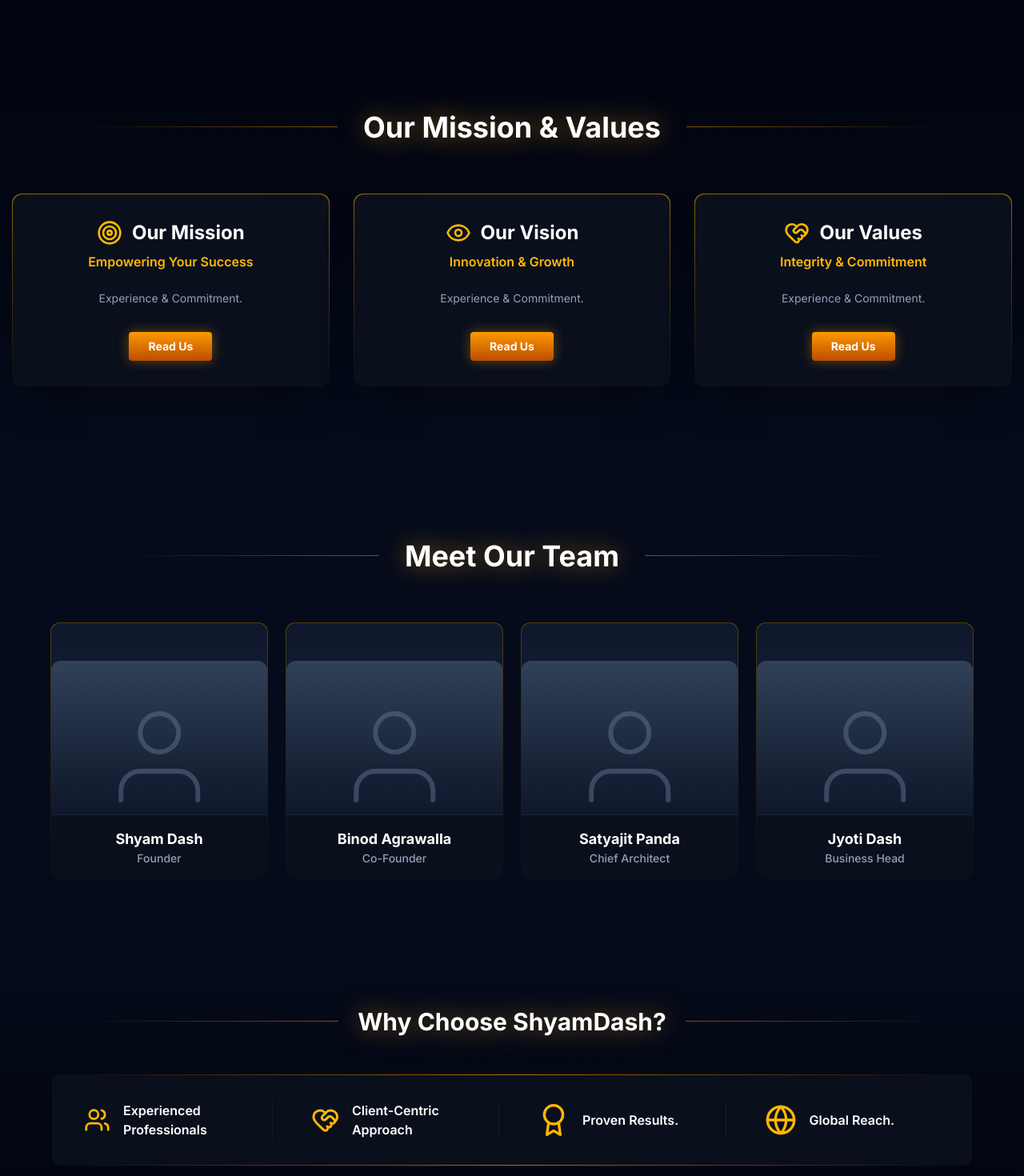
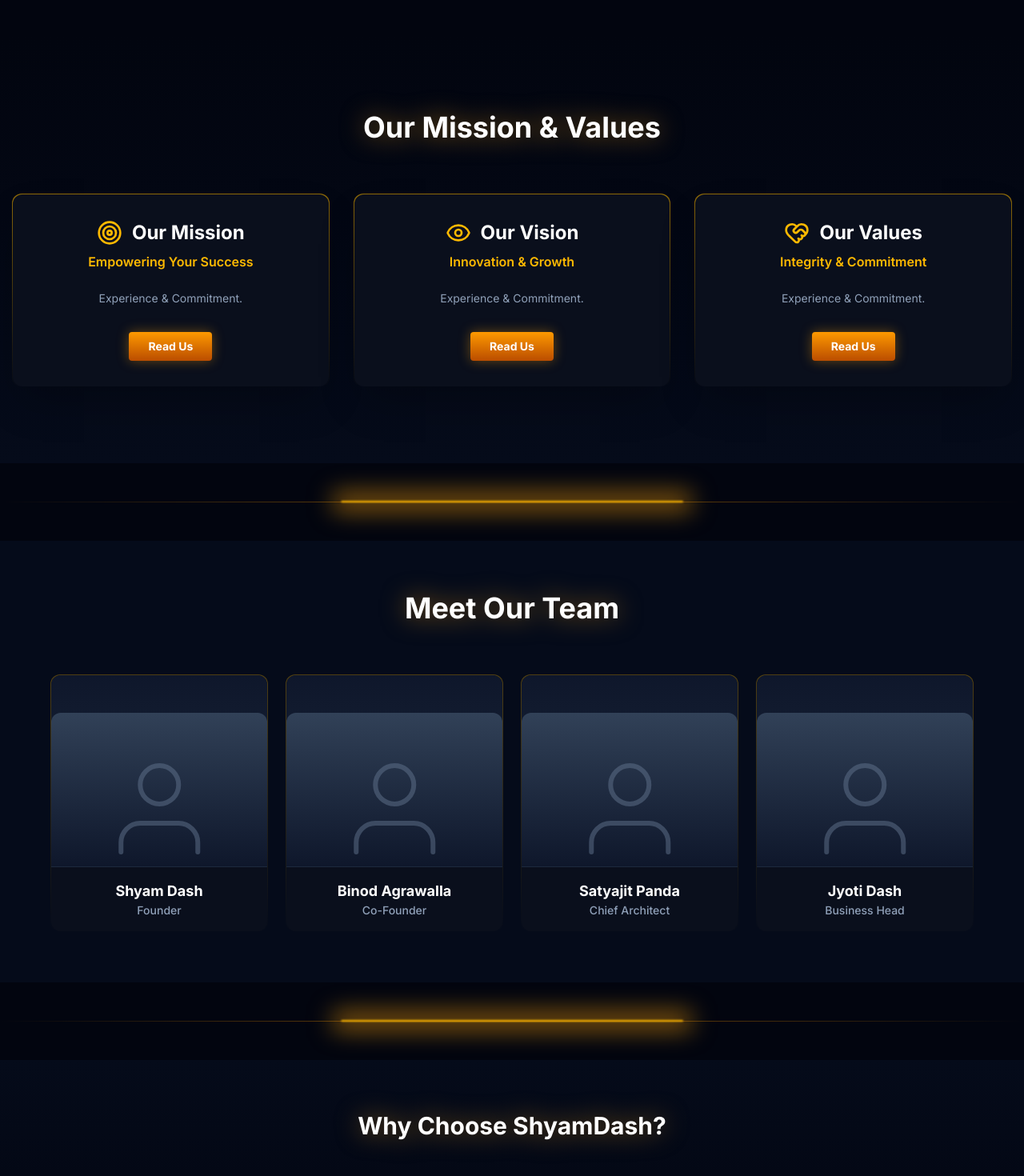
Before and after one commit to odishamedical/sd-it-hub, a Next.js app: page /about in a window 1280 px wide. Shown: the part 940-2410 px from the top of the page at 80% size. Built offline with nearby package versions, Linux system fonts and the light colour scheme; no server answers.

Commit message:
style: add horizontal glowing dividers between sections on About and Partner pages

```diff
--- a/src/app/about/page.tsx
+++ b/src/app/about/page.tsx
@@ -53,6 +53,14 @@
       </defs>
     </svg>
     <div className="absolute bottom-0 left-1/3 -translate-x-1/2 w-1/4 h-[2px] bg-amber-400 shadow-[0_0_30px_10px_rgba(245,158,11,0.6)] blur-[2px]"></div>
+  </div>
+);
+
+const HorizontalGlowingDivider = () => (
+  <div className="w-full flex items-center justify-center py-12 relative z-20">
+    <div className="w-full h-[1px] bg-gradient-to-r from-transparent via-amber-500/50 to-transparent relative">
+      <div className="absolute top-1/2 left-1/2 -translate-x-1/2 -translate-y-1/2 w-1/3 max-w-md h-[2px] bg-amber-400 shadow-[0_0_30px_10px_rgba(245,158,11,0.6)] blur-[1px]"></div>
+    </div>
   </div>
 );
 
@@ -132,10 +140,8 @@
       {/* 3. MISSION & VALUES */}
       <section className="relative py-24 px-4 bg-gradient-to-b from-[#02050f] to-[#050b1a]">
 
-        <div className="flex items-center justify-center w-full mb-16">
-          <div className="h-[1px] flex-1 bg-gradient-to-r from-transparent to-amber-500/50 max-w-xs"></div>
-          <h2 className="text-3xl md:text-4xl font-bold text-white px-8 whitespace-nowrap drop-shadow-[0_0_15px_rgba(245,158,11,0.5)]">Our Mission & Values</h2>
-          <div className="h-[1px] flex-1 bg-gradient-to-l from-transparent to-amber-500/50 max-w-xs"></div>
+        <div className="text-center w-full mb-16">
+          <h2 className="text-3xl md:text-4xl font-bold text-white drop-shadow-[0_0_15px_rgba(245,158,11,0.5)]">Our Mission & Values</h2>
         </div>
 
         <div className="max-w-7xl mx-auto grid grid-cols-1 md:grid-cols-3 gap-8">
@@ -178,13 +184,13 @@
         </div>
       </section>
 
+      <HorizontalGlowingDivider />
+
       {/* 4. MEET OUR TEAM */}
-      <section className="relative py-24 px-4 bg-[#050b1a]">
+      <section className="relative py-16 px-4 bg-[#050b1a]">
 
-        <div className="flex items-center justify-center w-full mb-16">
-          <div className="h-[1px] flex-1 bg-gradient-to-r from-transparent to-amber-500/50 max-w-xs"></div>
-          <h2 className="text-3xl md:text-4xl font-bold text-white px-8 whitespace-nowrap drop-shadow-[0_0_15px_rgba(245,158,11,0.5)]">Meet Our Team</h2>
-          <div className="h-[1px] flex-1 bg-gradient-to-l from-transparent to-amber-500/50 max-w-xs"></div>
+        <div className="text-center w-full mb-16">
+          <h2 className="text-3xl md:text-4xl font-bold text-white drop-shadow-[0_0_15px_rgba(245,158,11,0.5)]">Meet Our Team</h2>
         </div>
 
         <div className="max-w-6xl mx-auto grid grid-cols-1 sm:grid-cols-2 lg:grid-cols-4 gap-6">
@@ -214,13 +220,13 @@
         </div>
       </section>
 
+      <HorizontalGlowingDivider />
+
       {/* 5. WHY CHOOSE US */}
       <section className="relative py-16 px-4 bg-gradient-to-b from-[#050b1a] to-[#02050f]">
 
-        <div className="flex items-center justify-center w-full mb-12">
-          <div className="h-[1px] flex-1 bg-gradient-to-r from-transparent to-amber-500/50 max-w-xs"></div>
-          <h2 className="text-2xl md:text-3xl font-bold text-white px-6 whitespace-nowrap drop-shadow-[0_0_15px_rgba(245,158,11,0.5)]">Why Choose ShyamDash?</h2>
-          <div className="h-[1px] flex-1 bg-gradient-to-l from-transparent to-amber-500/50 max-w-xs"></div>
+        <div className="text-center w-full mb-12">
+          <h2 className="text-2xl md:text-3xl font-bold text-white drop-shadow-[0_0_15px_rgba(245,158,11,0.5)]">Why Choose ShyamDash?</h2>
         </div>
 
         <div className="max-w-6xl mx-auto">
--- a/src/app/partner/page.tsx
+++ b/src/app/partner/page.tsx
@@ -39,6 +39,14 @@
       </defs>
     </svg>
     <div className="absolute bottom-0 left-1/3 -translate-x-1/2 w-1/4 h-[2px] bg-amber-400 shadow-[0_0_30px_10px_rgba(245,158,11,0.6)] blur-[2px]"></div>
+  </div>
+);
+
+const HorizontalGlowingDivider = () => (
+  <div className="w-full flex items-center justify-center py-12 relative z-20">
+    <div className="w-full h-[1px] bg-gradient-to-r from-transparent via-amber-500/50 to-transparent relative">
+      <div className="absolute top-1/2 left-1/2 -translate-x-1/2 -translate-y-1/2 w-1/3 max-w-md h-[2px] bg-amber-400 shadow-[0_0_30px_10px_rgba(245,158,11,0.6)] blur-[1px]"></div>
+    </div>
   </div>
 );
 
@@ -97,10 +105,8 @@
       {/* Features / Benefits */}
       <section className="py-24 px-6 lg:px-12 relative bg-[#02050f]">
         <div className="max-w-7xl mx-auto">
-          <div className="flex items-center justify-center w-full mb-16">
-            <div className="h-[1px] flex-1 bg-gradient-to-r from-transparent to-amber-500/50 max-w-xs"></div>
-            <h2 className="text-3xl md:text-4xl font-bold text-white px-8 whitespace-nowrap drop-shadow-[0_0_15px_rgba(245,158,11,0.5)]">Why Partner With Us?</h2>
-            <div className="h-[1px] flex-1 bg-gradient-to-l from-transparent to-amber-500/50 max-w-xs"></div>
+          <div className="text-center w-full mb-16">
+            <h2 className="text-3xl md:text-4xl font-bold text-white drop-shadow-[0_0_15px_rgba(245,158,11,0.5)]">Why Partner With Us?</h2>
           </div>
 
           <div className="grid grid-cols-1 md:grid-cols-3 gap-8">
@@ -146,13 +152,13 @@
         </div>
       </section>
 
+      <HorizontalGlowingDivider />
+
       {/* How It Works */}
-      <section id="how-it-works" className="py-24 px-6 lg:px-12 bg-gradient-to-b from-[#02050f] to-[#050b1a]">
+      <section id="how-it-works" className="py-16 px-6 lg:px-12 bg-gradient-to-b from-[#02050f] to-[#050b1a]">
         <div className="max-w-5xl mx-auto text-center">
-          <div className="flex items-center justify-center w-full mb-16">
-            <div className="h-[1px] flex-1 bg-gradient-to-r from-transparent to-amber-500/50 max-w-xs"></div>
-            <h2 className="text-3xl md:text-4xl font-bold text-white px-8 whitespace-nowrap drop-shadow-[0_0_15px_rgba(245,158,11,0.5)]">The Partnership Lifecycle</h2>
-            <div className="h-[1px] flex-1 bg-gradient-to-l from-transparent to-amber-500/50 max-w-xs"></div>
+          <div className="text-center w-full mb-16">
+            <h2 className="text-3xl md:text-4xl font-bold text-white drop-shadow-[0_0_15px_rgba(245,158,11,0.5)]">The Partnership Lifecycle</h2>
           </div>
 
           <div className="grid grid-cols-1 md:grid-cols-4 gap-8 relative">
```
